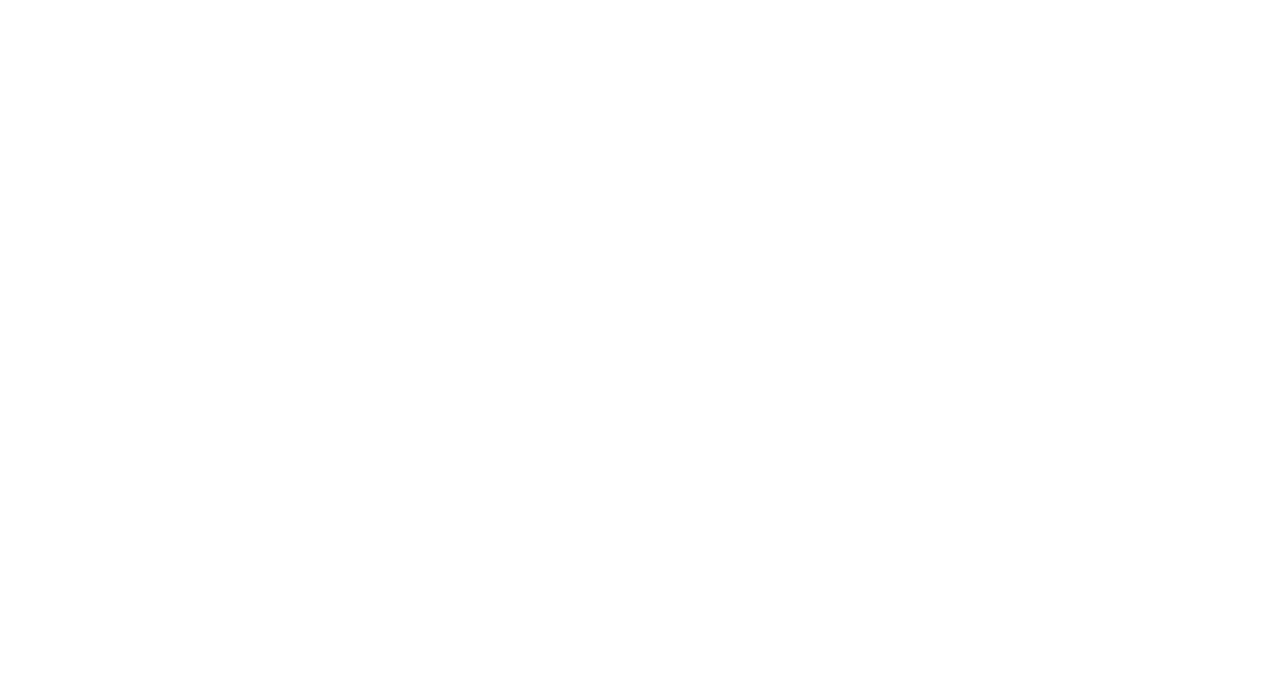
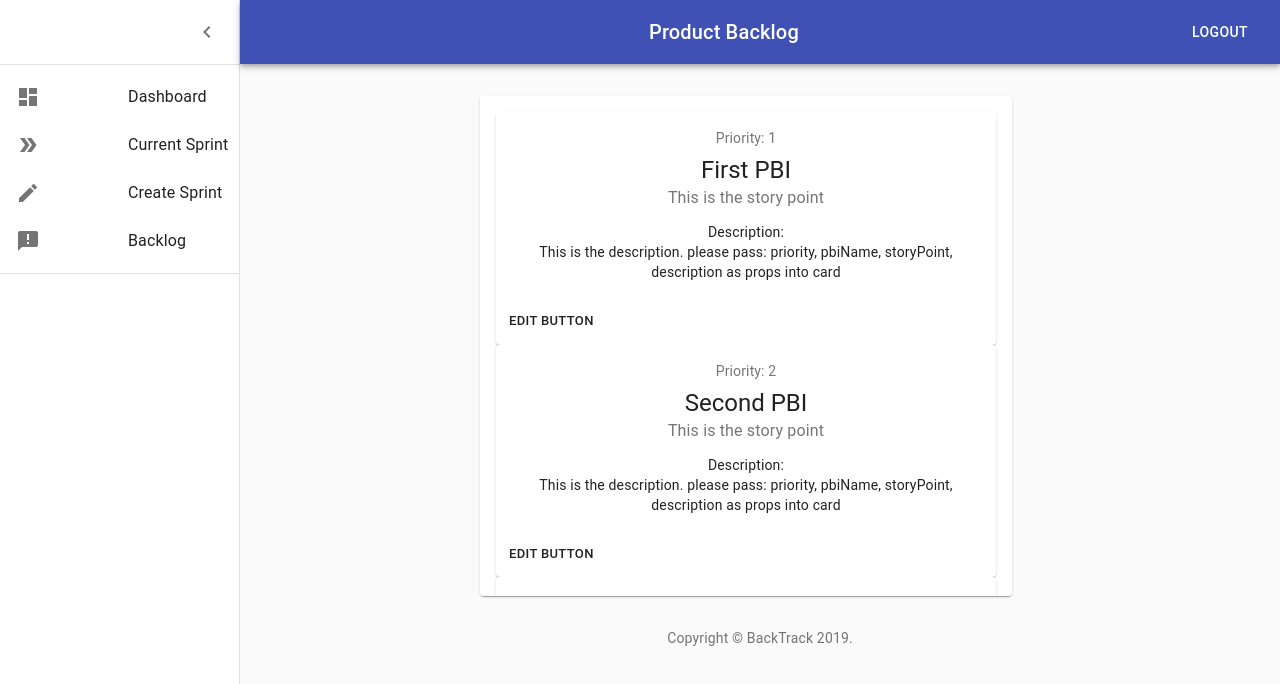
Before and after one commit to pranavtalwar/backtrack-frontend, a React (Create React App) app: page /backlog in a window 1280 px wide. Shown: the top 684 px of the page. Built offline with nearby package versions, Linux system fonts and the light colour scheme.

Commit message:
refactor 2

```diff
--- a/src/App.js
+++ b/src/App.js
@@ -11,9 +11,9 @@ function App() {
     <BrowserRouter>
       <div className="App">
           <Switch>
-            <Route path="/login" component={Signin}/>
-            <Route path="/" exact component={Homepage}/>
-            <Route path="/productBacklog" component={ProductBacklog}/>
+            <Route path="/" exact component={Signin}/>
+            <Route path="/homepage" component={Homepage}/>
+            <Route path="/backlog" component={ProductBacklog}/>
           </Switch>
       </div>
     </BrowserRouter>
--- a/src/components/CreateProject.js
+++ b/src/components/CreateProject.js
@@ -65,7 +65,7 @@ const useStyles = makeStyles(theme => ({
   }
 }));
 
-export default function CreateProject() {
+export default () => {
   const classes = useStyles();
 
   return (
--- a/src/components/Homepage.js
+++ b/src/components/Homepage.js
@@ -42,11 +42,10 @@ const useStyles = makeStyles(theme => ({
   },
 }));
 
-export default function Homepage() {
+export default () => {
   const classes = useStyles();
 
   return (
-
     <div className={classes.root}>
     <AppBar pagename = 'HomePage' />
       <AppBar position="static">
@@ -60,9 +59,7 @@ export default function Homepage() {
           <Button color="inherit">Logout</Button>
         </Toolbar>
       </AppBar>
-
       <Container className={classes.marginAutoContainer}>
-
     <Card className={classes.card}>
     <Typography color="inherit" variant="h4" className={classes.header} >
         You don't seem to be working on any project.
--- a/src/components/ProductBacklog.js
+++ b/src/components/ProductBacklog.js
@@ -1,6 +1,6 @@
 import React, { useState } from 'react';
 import clsx from 'clsx';
-import { AppBar, Container, CssBaseline, Drawer, Divider, Grid, IconButton, List, Paper, Toolbar, Typography } from '@material-ui/core';
+import { AppBar, Button, Container, CssBaseline, Drawer, Divider, Grid, IconButton, List, Paper, Toolbar, Typography, TextField } from '@material-ui/core';
 import { makeStyles } from '@material-ui/core/styles';
 import MenuIcon from '@material-ui/icons/Menu';
 import ChevronLeftIcon from '@material-ui/icons/ChevronLeft';
@@ -71,7 +71,7 @@ const useStyles = makeStyles(theme => ({
   appBarSpacer: theme.mixins.toolbar,
   content: {
     flexGrow: 1,
-    height: '100vh',
+    height: '200vh',
     overflow: 'auto',
   },
   container: {
@@ -91,7 +91,7 @@ const useStyles = makeStyles(theme => ({
   },
 }));
 
-export default function ProductBacklog() {
+export default () =>{
   const classes = useStyles();
   const [open, setOpen] = useState(true);
   const handleDrawerOpen = () => {
@@ -119,11 +119,7 @@ export default function ProductBacklog() {
           <Typography component="h1" variant="h6" color="inherit" noWrap className={classes.title}>
             Product Backlog
           </Typography>
-          {/* <IconButton color="inherit">
-            <Badge badgeContent={4} color="secondary">
-              <NotificationsIcon />
-            </Badge>
-          </IconButton> */}
+          <Button color="inherit">Logout</Button>
         </Toolbar>
       </AppBar>
       <Drawer
@@ -146,7 +142,7 @@ export default function ProductBacklog() {
         <div className={classes.appBarSpacer} />
         <Container maxWidth="lg" className={classes.container}>
           <Grid container spacing={0}>
-            <Grid item xs={100} md={100} lg={100}>
+            <Grid item xs={100} md={100} lg={300}>
               <Paper className={fixedHeightPaper}>
                <center>
                 <Card priority = '1' pbiName= 'First PBI' storyPoint= 'This is the story point' description ='This is the description. please pass: priority, pbiName, storyPoint, description as props into card' />
--- a/src/components/Signin.js
+++ b/src/components/Signin.js
@@ -47,7 +47,7 @@ const SignIn = (props)  => {
     e.preventDefault();
     if(checkCredentials()) {
       console.log('cred correct')
-      history.push('/');
+      history.push('/homepage');
     } else {
       setLoginError(true);
       console.log(loginError);
--- a/src/components/listItems.js
+++ b/src/components/listItems.js
@@ -1,19 +1,33 @@
 import React from 'react';
-import {ListItem, ListItemText } from '@material-ui/core';
+import { ListItem, ListItemText, ListItemIcon } from '@material-ui/core';
+import DashboardIcon from '@material-ui/icons/Dashboard';
+import { DoubleArrow, Create, Announcement } from '@material-ui/icons';
 
 export const mainListItems = (
   <div>
     <ListItem button>
+      <ListItemIcon>
+        <DashboardIcon />
+      </ListItemIcon>
       <ListItemText inset = 'true' primary="Dashboard" />
     </ListItem>
     <ListItem button>
+      <ListItemIcon>
+        <DoubleArrow />
+      </ListItemIcon>
       <ListItemText inset = 'true' primary="Current Sprint" />
     </ListItem>
     <ListItem button>
+      <ListItemIcon>
+        <Create />
+      </ListItemIcon>
       <ListItemText inset = 'true' primary="Create Sprint" />
     </ListItem>
     <ListItem button>
-      <ListItemText inset = 'true' primary="Project Backlog" />
+      <ListItemIcon>
+        <Announcement />
+      </ListItemIcon>
+      <ListItemText inset = 'true' primary="Backlog" />
     </ListItem>
   </div>
 );
```
